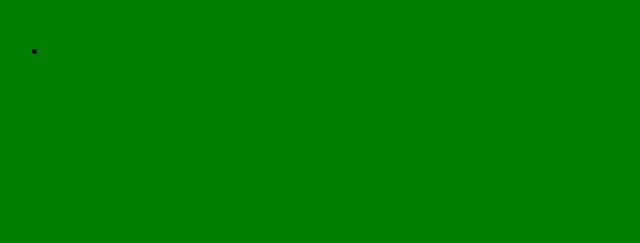
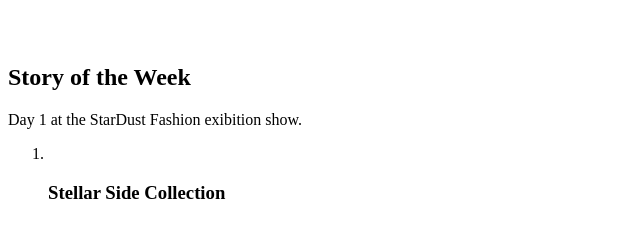
Before and after one commit to Payad/FashionPageLayout, a website: page index.html in a window 1280 px wide. Shown: the whole page, without its empty margins (0-640 px from the left). Drawn offline with Linux system fonts and the light colour scheme.

Commit message:
setting up fashion page

```diff
--- a/index.html
+++ b/index.html
@@ -10,22 +10,43 @@
 <body>
     <header>
       <div class="container">
-        <img src="" alt="">
+        <img src="/search-icon" alt="">
+        <img src="/logo" alt="">
+        <div class="menu">
+            <img src="/menu" alt="">
+        </div>
       </div>
     </header>
     <main>
         <nav>
-            <ul>
-                <li>
-
-                </li>
-            </ul>
+          <div class="pages"></div>
+          <div class="pages"></div>
+          <div class="pages"></div>
+          <div class="pages"></div>
         </nav>
 
-        <div class="left-side">
-
+        <div class="left-col">
+            <div class="container">
+                <h2>Story of the Week</h2>
+                <p>Day 1 at the StarDust Fashion exibition show.</p>
+            </div>
+            <footer>
+                <ol class="next-pages">
+                    <li>
+                        <div class="thumbnail">
+                            <img src="" alt="">
+                        </div>
+                    <h3>Stellar Side Collection</h3>
+                    <div class="next-arrow">
+                        <img src="" alt="">
+                    </div>
+                    </li>
+                </ol>
+            </footer>
         </div>
-        <div class="right-side">
+        <div class="right-col">
+        <div class="image"></div>
+            <!-- <img src="" alt=""> -->
 
         </div>
     </main>
--- a/src/scss/styles.scss
+++ b/src/scss/styles.scss
@@ -1,3 +1,3 @@
-body {
-    background-color: green;
-}
+// body {
+//     background-color: green;
+// }
```
Also changed, not shown: dist/css/styles.css, imgs/search-icon3.png (added), 1 other file.
